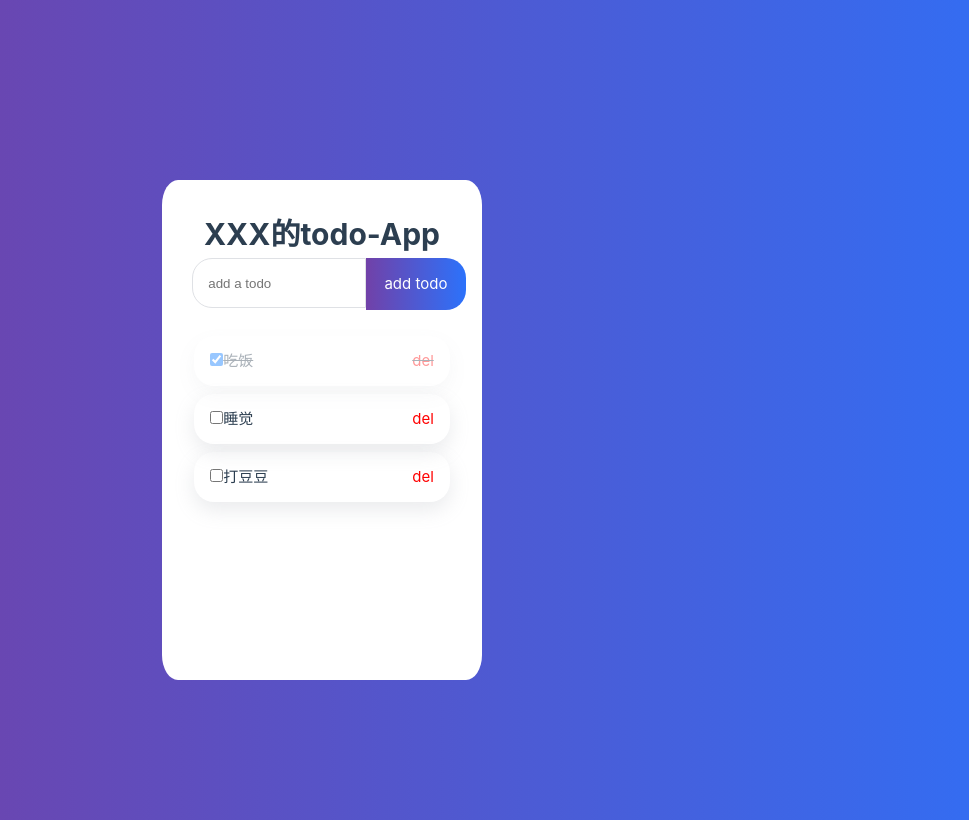
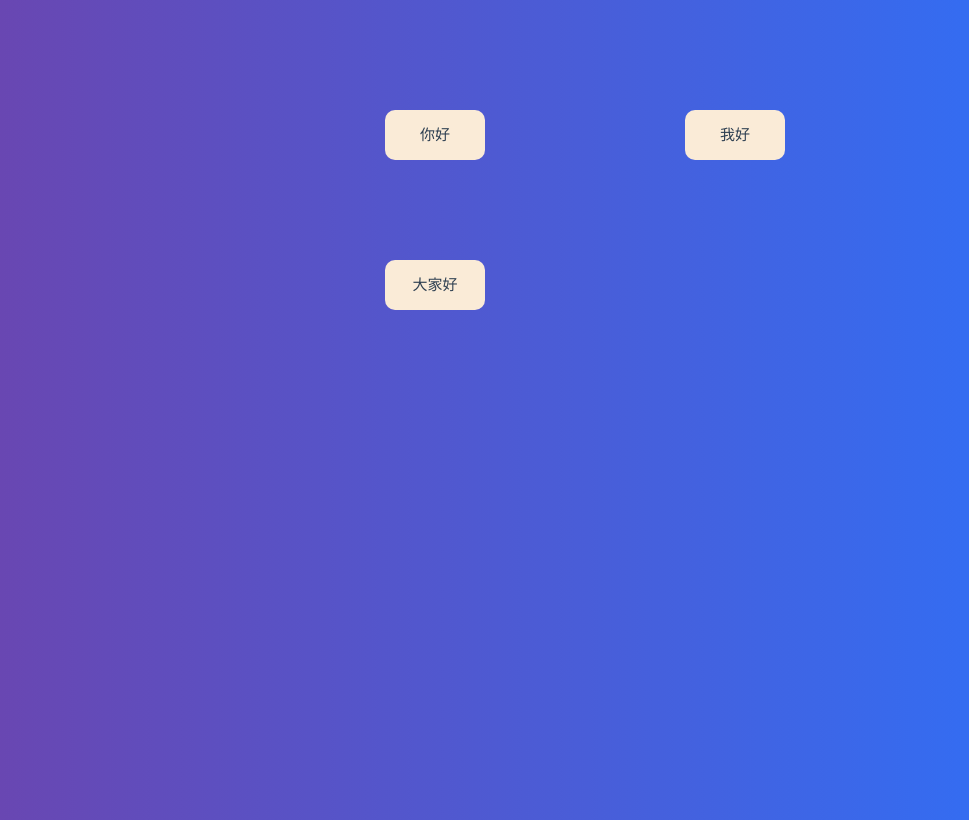
Before and after one commit to lig8/vue-demo, a Vue app: page / in a window 1280 px wide. Shown: the whole page, without its empty margins (155-1124 px from the left). Built offline with nearby package versions, Linux system fonts and the light colour scheme.

Commit message:
test code for components

```diff
--- a/index.html
+++ b/index.html
@@ -12,4 +12,13 @@
     <div> </div>
     <script type="module" src="/src/main.js"></script>
   </body>
+<style>
+    body {
+        margin: 10px;
+        min-height: 100vh;
+        align-items: baseline;
+        background: linear-gradient(to right, rgb(113,65,168), rgba(44,114,251,1));
+    }
+</style>
+
 </html>
--- a/src/App.vue
+++ b/src/App.vue
@@ -1,126 +1,15 @@
 <script setup>
-import {ref, watch } from "vue";
+  import myButton from "./components/button.vue";
 
-function add(newVal, oldVal) {
-  console.log('newVal: '+ newVal, 'oldVal: '+ oldVal);
-}
-
-function del(index){
-  list.value.splice(index, 1);
-}
-
-const str = ref('');
-
-const list = ref([
-  {
-    isCompleted: true,
-    text: '吃饭'
-  },
-  {
-    isCompleted: false,
-    text: '睡觉'
-  },
-  {
-    isCompleted: false,
-    text: '打豆豆'
+  function add(str){
+    console.log(str)
   }
-]);
-
-watch(str,add);
 </script>
 
 <template>
-  <div class="todo-App">
-
-    <!--  title  -->
-    <div class = "title"> XXX的todo-App </div>
-
-    <!--  add todo  -->
-    <div class="todo-form">
-      <input v-model="str" class="todo-input" type="text" placeholder="add a todo">
-      <div @click="add" class="todo-button">add todo</div>
-    </div>
-
-    <!--  items  -->
-    <div v-for='(item,index) in list' :class="[item.isCompleted ? 'item completed' : 'item']">
-      <div>
-        <input v-model="item.isCompleted" type="checkbox" />
-        <span class="name"> {{ item.text}} </span>
-      </div>
-      <div @click="del(index)" class="del"> del </div>
-    </div>
-
-  </div>
+  <myButton text = "你好" @msg="add"> </myButton>
+  <myButton text= '我好'> </myButton>
+  <myButton  text= '大家好'> </myButton>
 </template>
 
-<style>
-.completed {
-  text-decoration: line-through;
-  opacity: 0.4;
-}
-.del{
-  color: red;
-  cursor: pointer;
-}
-
-.item {
-  display: flex;
-  align-items: center;
-  justify-content: space-between;
-  box-sizing: border-box;
-  width: 80%;
-  height: 50px;
-  margin: 8px auto;
-  padding: 16px;
-  border-radius: 20px;
-  box-shadow:  rgba(149, 157, 165, 0.2) 0px 8px 20px;
-}
-.todo-form{
-  display: flex;
-  marging-top: 20px;
-  margin-left: 30px;
-}
-
-.todo-input{
-  padding-left: 15px;
-  margin-bottom: 20px;
-  width: 60%;
-  height: 50px;
-  border: 1px solid #dfe1e5;
-  outline: none;
-  border-radius: 20px 0 0 20px;
-}
-
-.todo-button{
-  width: 100px;
-  height: 52px;
-  border-radius: 0 20px 20px 0;
-  text-align: center;
-  line-height: 52px;
-  color: #fff;
-  background: linear-gradient(to right, rgb(113,65,168), rgba(44,114,251,1));
-  cursor: pointer;
-  user-select: none;
-}
-
-body {
-  margin: 10px;
-  min-height: 100vh;
-  background: linear-gradient(to right, rgb(113,65,168), rgba(44,114,251,1));
-}
-.todo-App{
-  padding-top: 30px;
-  box-sizing: border-box;
-  width: 98%;
-  margin-top: 40px;
-  margin-left: 1%;
-  height: 500px;
-  background: white;
-  border-radius: 5%;
-}
-.title{
-  font-size: 30px;
-  font-weight: 700;
-  text-align: center;
-}
-</style>
+<style scoped></style>
--- /dev/null
+++ b/src/components/button.vue
@@ -0,0 +1,27 @@
+<script setup>
+  import { defineProps, defineEmits } from 'vue'
+  const props = defineProps(['text'])
+  const emit = defineEmits(['msg'])
+
+  function send(text) {
+    emit('msg',"hello world")
+  }
+</script>
+
+<template>
+  <div class="button" @click="send"> {{props.text}} </div>
+</template>
+
+<style scoped>
+.button{
+  margin: 100px 0 0 200px;
+  width: 100px;
+  height: 50px;
+  line-height: 50px;
+  text-align: center;
+  background-color: antiquewhite;
+  border-radius: 10px;
+  cursor: pointer;
+  user-select: none;
+}
+</style>
```
